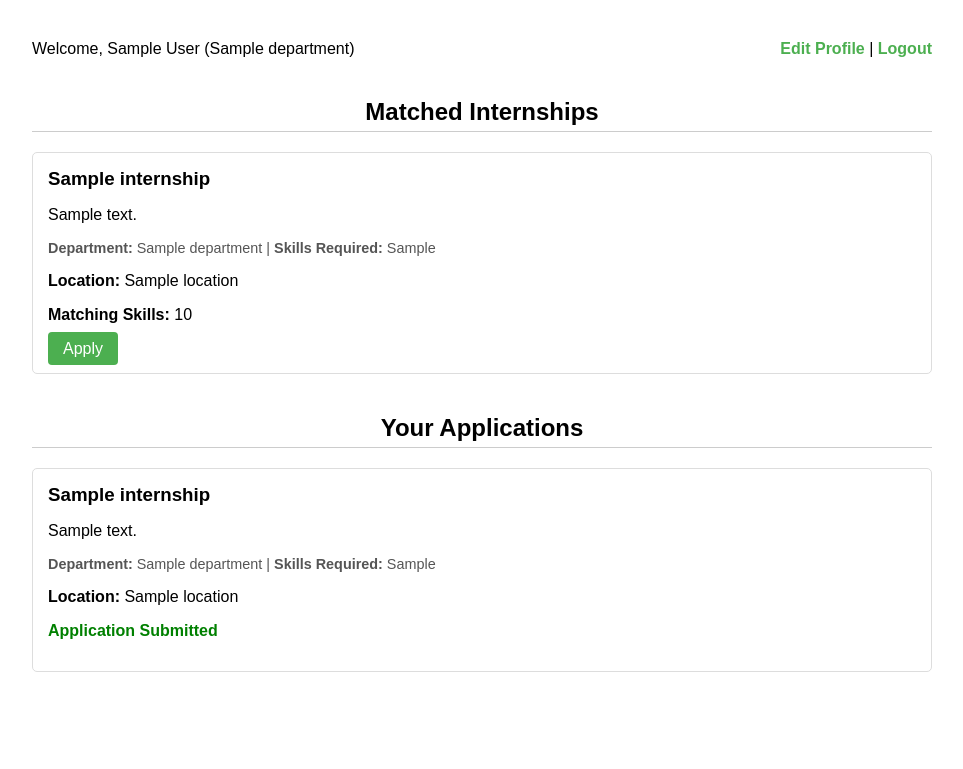
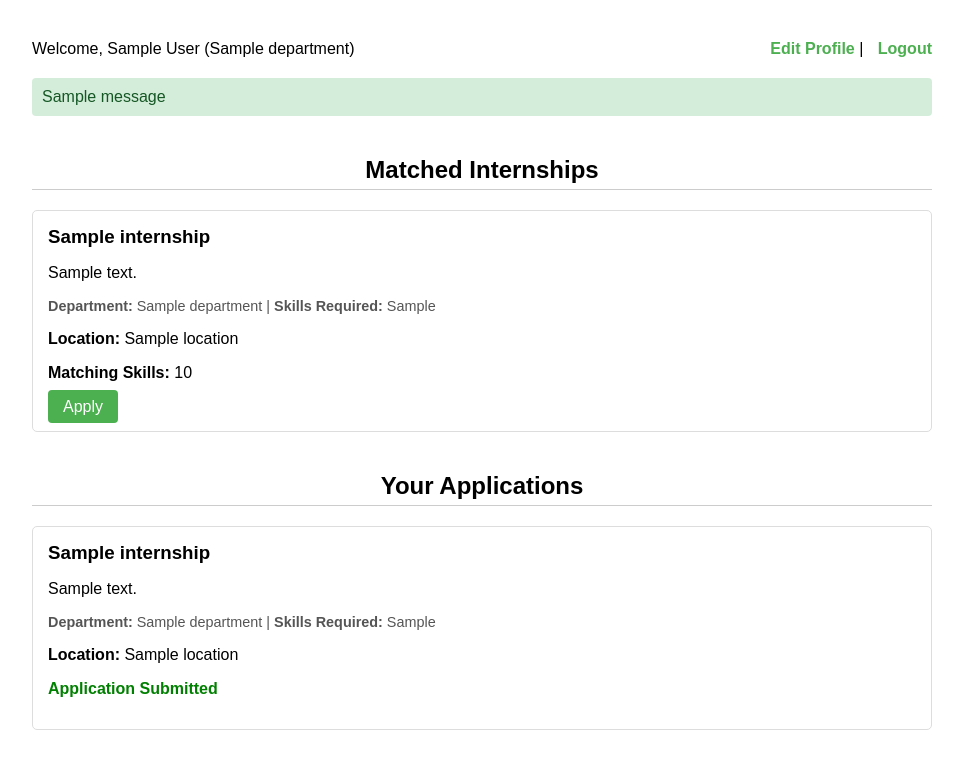
Before and after one commit to Felixbyumvuhore/intership, a Python web app: template app/templates/student_dashboard.html in a window 1280 px wide. Shown: the top 769 px of the page, without its empty margins (158-1121 px from the left). Run offline with Jinja, Linux system fonts and the light colour scheme; the template is opened without the code that fills it: most values are stand-ins (such as "Sample title", 1, 10 or a date in 2020); one stand-in notice (Sample message) is shown.

Commit message:
Add relationships to Application model and enhance student dashboard with flash messages

```diff
--- a/app/models.py
+++ b/app/models.py
@@ -28,3 +28,5 @@ class Application(db.Model):
     student_id = db.Column(db.Integer, db.ForeignKey('profile.id'))
     internship_id = db.Column(db.Integer, db.ForeignKey('internship.id'))
     applied_at = db.Column(db.DateTime, default=datetime.utcnow)
+    student = db.relationship('Profile', foreign_keys=[student_id], backref='applications')
+    internship = db.relationship('Internship', backref='applications')
--- a/app/templates/student_dashboard.html
+++ b/app/templates/student_dashboard.html
@@ -7,16 +7,22 @@
         body { font-family: Arial, sans-serif; max-width: 900px; margin: 20px auto; padding: 20px; }
         h2 { text-align: center; margin-top: 40px; }
         .internship { border: 1px solid #ddd; padding: 15px; margin-bottom: 15px; border-radius: 5px; }
-        .internship h3 { margin: 0; }
-        .skills { font-size: 0.9em; color: #555; }
+        .internship h3 { margin: 0 0 10px 0; }
+        .skills { font-size: 0.9em; color: #555; margin-bottom: 5px; }
         .apply-btn { padding: 8px 15px; background: #4CAF50; color: white; border: none; border-radius: 4px; cursor: pointer; text-decoration: none; }
         .apply-btn:hover { background: #45a049; }
-        .top-bar { display: flex; justify-content: space-between; margin-bottom: 20px; }
-        .top-bar a { text-decoration: none; color: #4CAF50; font-weight: bold; }
+        .top-bar { display: flex; justify-content: space-between; align-items: center; margin-bottom: 20px; }
+        .top-bar a { text-decoration: none; color: #4CAF50; font-weight: bold; margin-left: 10px; }
         .section-title { margin-top: 40px; border-bottom: 1px solid #ccc; padding-bottom: 5px; }
+        .flash { padding: 10px; border-radius: 4px; margin-bottom: 15px; }
+        .flash-success { background-color: #d4edda; color: #155724; }
+        .flash-info { background-color: #cce5ff; color: #004085; }
+        .flash-warning { background-color: #fff3cd; color: #856404; }
+        .flash-danger { background-color: #f8d7da; color: #721c24; }
     </style>
 </head>
 <body>
+
     <div class="top-bar">
         <span>Welcome, {{ student.full_name }} ({{ student.department }})</span>
         <div>
@@ -25,6 +31,18 @@
         </div>
     </div>
 
+    <!-- Flash messages -->
+    {% with messages = get_flashed_messages(with_categories=true) %}
+      {% if messages %}
+        {% for category, message in messages %}
+            <div class="flash flash-{{ category }}">
+                {{ message }}
+            </div>
+        {% endfor %}
+      {% endif %}
+    {% endwith %}
+
+    <!-- Matched Internships -->
     <h2 class="section-title">Matched Internships</h2>
     {% if matched %}
         {% for internship, score in matched %}
@@ -48,6 +66,7 @@
         <p>No internships found yet. Check back later!</p>
     {% endif %}
 
+    <!-- Student Applications -->
     <h2 class="section-title">Your Applications</h2>
     {% if applications %}
         {% for app in applications %}
@@ -65,5 +84,6 @@
     {% else %}
         <p>You haven’t applied to any internships yet.</p>
     {% endif %}
+
 </body>
 </html>
```
